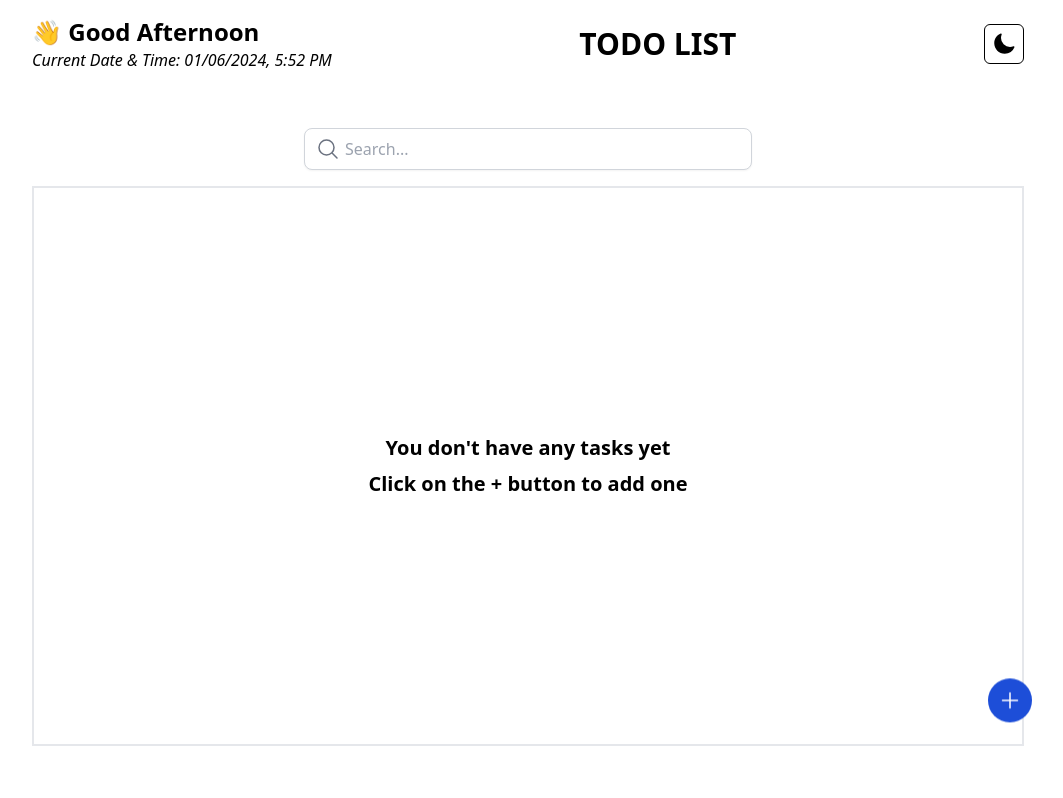
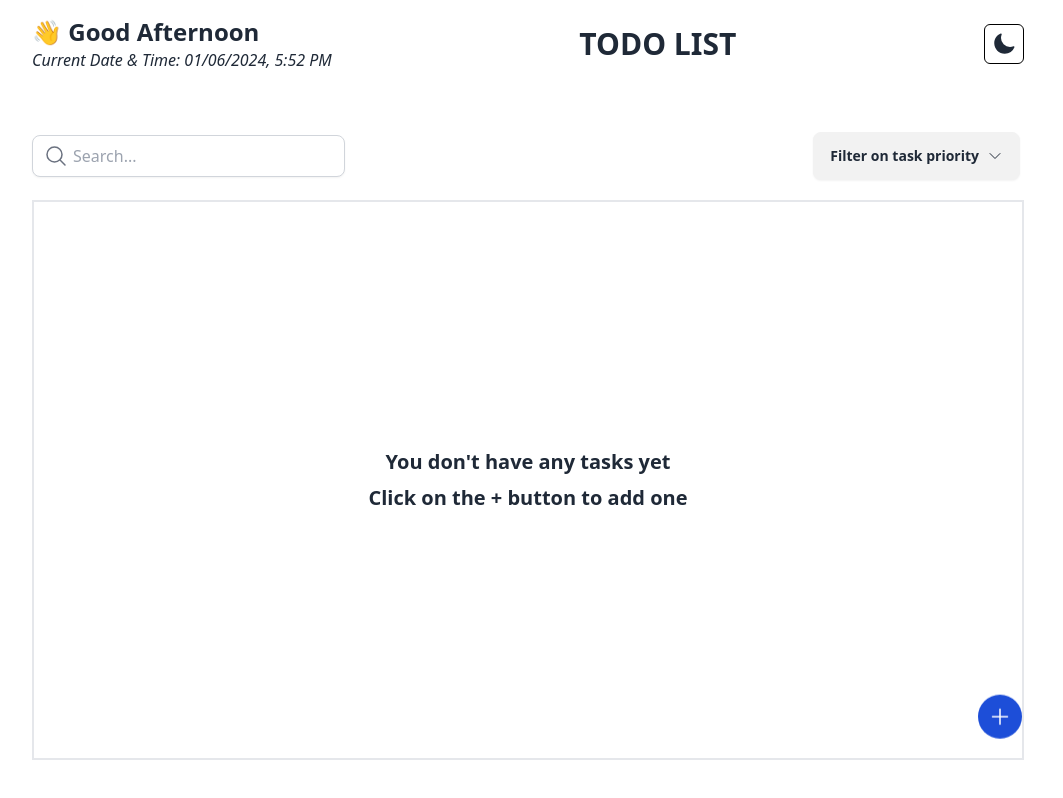
Before and after one commit to NitinRajput98/TODO-LIST-React-, a React (Vite) app: page / in a window 1280 px wide. Shown: the whole page, without its empty margins (112-1175 px from the left). Built offline with nearby package versions, Linux system fonts and the light colour scheme.

Commit message:
Added progress stats

```diff
--- a/package.json
+++ b/package.json
@@ -16,6 +16,7 @@
     "react-dom": "^18.3.1"
   },
   "devDependencies": {
+    "daisyui": "^4.12.2",
     "parcel": "^2.12.0",
     "postcss": "^8.4.38",
     "process": "^0.11.10",
--- a/src/components/AddBtn.js
+++ b/src/components/AddBtn.js
@@ -1,5 +1,11 @@
 const AddBtn = ({ setIsOpen, open, todoData }) => {
   return (
+    <div
+      className={`tooltip top-[85%] right-[10%] fixed tooltip-right p-2.5 me-2 rounded-full inline-flex items-center ${
+        todoData.length === 0 ? `animate-bounce` : `animate-none`
+      }`}
+      data-tip="hello"
+    >
       <button
         type="button"
         className={`text-white bg-blue-700 hover:bg-blue-800 focus:ring-4 focus:outline-none focus:ring-blue-300 font-medium rounded-full text-sm p-2.5 text-center inline-flex items-center me-2 dark:bg-blue-600 dark:hover:bg-blue-700 dark:focus:ring-blue-800  top-[85%] right-[10%] fixed ${
@@ -24,6 +30,7 @@ const AddBtn = ({ setIsOpen, open, todoData }) => {
           />
         </svg>
       </button>
+    </div>
   );
 };
 
--- a/src/components/Body.js
+++ b/src/components/Body.js
@@ -10,6 +10,8 @@ import DeleteSnackbar from "./DeleteSnackbar";
 import SuccessSnackbar from "./SuccessSnackbar";
 import DeleteModal from "./DeleteModal";
 import TodoCard from "./TodoCard";
+import FilterDropdown from "./FilterDropdown";
+import RadialProgress from "./RadialProgress";
 // import TodoCard from "./TodoCard";
 
 const Body = () => {
@@ -81,15 +83,23 @@ const Body = () => {
   const [showDeleteSnackbar, setshowDeleteSnackbar] = useState(false);
   return (
     <>
+      {todoData.length > 0 && (
+        <div className="flex justify-center items-center border p-2">
+          <RadialProgress todoData={todoData} />
+        </div>
+      )}
+      <div className="flex justify-between mt-10">
         <SearchBar
           todoData={todoData}
           setFilteredData={setFilteredData}
           searchTerm={searchTerm}
           setSearchTerm={setSearchTerm}
         />
+        <FilterDropdown />
+      </div>
       <div
         className={
-          todoData.length === 0 && searchTerm === ""
+          todoData.length === 0 && (searchTerm === "" || searchTerm !== "")
             ? "min-h-[70vh] border-2 flex flex-col justify-center items-center gap-2 flex-wrap"
             : "border-2 flex flex-row justify-center items-center gap-7 flex-wrap"
         }
--- /dev/null
+++ b/src/components/FilterDropdown.js
@@ -0,0 +1,42 @@
+const FilterDropdown = () => {
+  return (
+    <div className="dropdown dropdown-hover">
+      <div tabIndex={0} role="button" className="btn m-1">
+        Filter on task priority{" "}
+        <svg
+          xmlns="http://www.w3.org/2000/svg"
+          fill="none"
+          viewBox="0 0 24 24"
+          strokeWidth={1.5}
+          stroke="currentColor"
+          className="size-4"
+        >
+          <path
+            strokeLinecap="round"
+            strokeLinejoin="round"
+            d="m19.5 8.25-7.5 7.5-7.5-7.5"
+          />
+        </svg>
+      </div>
+      <ul
+        tabIndex={0}
+        className="dropdown-content z-[1] menu p-2 shadow bg-base-100 rounded-box w-52"
+      >
+        <li>
+          <a>Critical</a>
+        </li>
+        <li>
+          <a>High</a>
+        </li>
+        <li>
+          <a>Medium</a>
+        </li>
+        <li>
+          <a>Low</a>
+        </li>
+      </ul>
+    </div>
+  );
+};
+
+export default FilterDropdown;
--- a/src/components/Header.js
+++ b/src/components/Header.js
@@ -26,12 +26,12 @@ const Header = () => {
     <nav className="flex justify-between items-center">
       <div>
         <h2 className="font-bold text-2xl">👋 {greeting}</h2>
-        <h2 className="font-medium text-base italic">
+        <h2 className="font-medium text-base italic basis-[32%]">
           Current Date & Time: {currentDataTime}
         </h2>
       </div>
       <h1 className="font-bold text-3xl">TODO LIST</h1>
-      <div className="">
+      <div className="tooltip tooltip-right" data-tip="hello">
         <ThemeToggleBtn />
       </div>
     </nav>
--- /dev/null
+++ b/src/components/RadialProgress.js
@@ -0,0 +1,32 @@
+const RadialProgress = ({ todoData }) => {
+  return (
+    <div className="flex justify-center items-center gap-10">
+      <div
+        className="radial-progress"
+        style={{
+          "--value":
+            (todoData.filter((item) => item.completed === true).length /
+              todoData.length) *
+            100,
+        }}
+        role="progressbar"
+      >
+        {`${
+          (todoData.filter((item) => item.completed === true).length /
+            todoData.length) *
+          100
+        } %`}
+      </div>
+      <div>
+        <h2>
+          You've completed{" "}
+          {todoData.filter((item) => item.completed === true).length} out of{" "}
+          {todoData.length} tasks.
+        </h2>
+        <h2>Congratulations! All tasks completed!</h2>
+      </div>
+    </div>
+  );
+};
+
+export default RadialProgress;
--- a/src/components/SearchBar.js
+++ b/src/components/SearchBar.js
@@ -22,7 +22,7 @@ const SearchBar = ({
   };
 
   return (
-    <div className="flex items-center justify-center mt-10">
+    <div className="flex items-center justify-center">
       <div className="relative w-full max-w-md">
         <div className="absolute inset-y-0 left-0 pl-3 flex items-center pointer-events-none">
           <svg
--- a/tailwind.config.js
+++ b/tailwind.config.js
@@ -4,5 +4,5 @@ module.exports = {
   theme: {
     extend: {},
   },
-  plugins: [],
+  plugins: [require("daisyui")],
 };
```
Also changed, not shown: 1 other file (tests, documents, lock files or other folders). Lines whose indentation alone changed are shown as unchanged.
